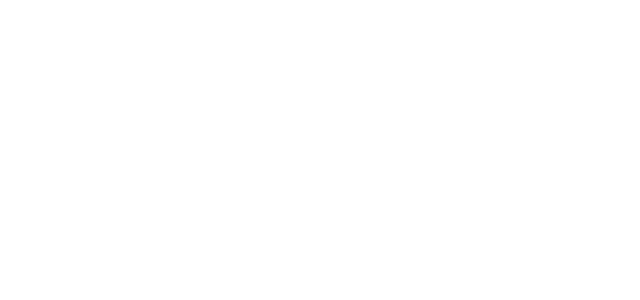
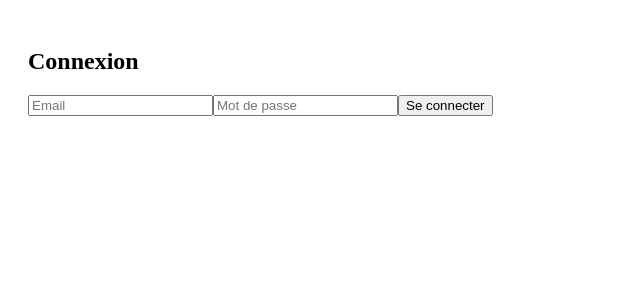
Before and after one commit to MariamaBalde/Tache21-E-Learning-app, a React (Create React App) app: page /login in a window 1280 px wide. Before the commit this address had no page. Shown: the top 300 px of the page, without its empty margins (0-640 px from the left). Built offline with nearby package versions, Linux system fonts and the light colour scheme.

Commit message:
commit changement

```diff
--- a/package.json
+++ b/package.json
@@ -13,7 +13,7 @@
     "react-dom": "^18.3.1",
     "react-icons": "^5.3.0",
     "react-router-dom": "^6.28.0",
-    "react-scripts": "5.0.1",
+    "react-scripts": "^3.0.1",
     "web-vitals": "^2.1.4"
   },
   "scripts": {
--- a/src/App.js
+++ b/src/App.js
@@ -1,7 +1,9 @@
 import { BrowserRouter as Router, Routes, Route } from 'react-router-dom';
 import './App.css';
-import Navbar from "./Composants/ApprenantsComposants/Navbar";
-import Sidebar from "./Composants/ApprenantsComposants/Sidebar";
+import SignUp from './Composants/SignUp';
+import Login from './Composants/Login';
+import Navbar from './Composants/ApprenantsComposants/Navbar';
+import Sidebar from './Composants/ApprenantsComposants/Sidebar';
 import Dashboard from './Composants/ApprenantsComposants/Dashboard';
 import CoursApp from './Composants/ApprenantsComposants/CoursApp';
 import Livraisons from './Composants/ApprenantsComposants/Livraisons';
@@ -11,16 +13,18 @@
   return (
     <Router>
       <div className="App">
-        {/* <Navbar/> */}
+        {/* <Navbar /> */}
         <div className="main-content">
-          {/* <Sidebar/> */}
+          {/* <Sidebar /> */}
           <div className="page-content">
             <Routes>
-              <Route path='/' element={<Dashboard />} />
-              <Route path='/dashboard' element={<Dashboard />} />
-              <Route path='/coursapp' element={<CoursApp />} />
-              <Route path='/livraisons' element={<Livraisons />} />
-              <Route path='/taches' element={<Taches />} />
+              <Route path="/signup" element={<SignUp />} />
+              <Route path="/login" element={<Login />} />
+              <Route path="/" element={<Dashboard />} />
+              <Route path="/dashboard" element={<Dashboard />} />
+              <Route path="/coursapp" element={<CoursApp />} />
+              <Route path="/livraisons" element={<Livraisons />} />
+              <Route path="/taches" element={<Taches />} />
             </Routes>
           </div>
         </div>
@@ -28,4 +32,5 @@
     </Router>
   );
 }
+
 export default App;
--- /dev/null
+++ b/src/Composants/Login.js
@@ -0,0 +1,45 @@
+// src/components/Login.js
+import React, { useState } from 'react';
+import { auth } from '../Config/firebaseConfig';
+
+const Login = () => {
+  const [email, setEmail] = useState('');
+  const [password, setPassword] = useState('');
+  const [error, setError] = useState(null);
+
+  const handleLogin = async (e) => {
+    e.preventDefault();
+    try {
+      await auth.signInWithEmailAndPassword(email, password);
+      alert('Connexion réussie !');
+    } catch (error) {
+      setError(error.message);
+    }
+  };
+
+  return (
+    <div>
+      <h2>Connexion</h2>
+      <form onSubmit={handleLogin}>
+        <input
+          type="email"
+          placeholder="Email"
+          value={email}
+          onChange={(e) => setEmail(e.target.value)}
+          required
+        />
+        <input
+          type="password"
+          placeholder="Mot de passe"
+          value={password}
+          onChange={(e) => setPassword(e.target.value)}
+          required
+        />
+        <button type="submit">Se connecter</button>
+      </form>
+      {error && <p>{error}</p>}
+    </div>
+  );
+};
+
+export default Login;
--- /dev/null
+++ b/src/Composants/SignUp.js
@@ -0,0 +1,44 @@
+// src/components/SignUp.js
+import React, { useState } from 'react';
+import { auth } from '../Config/firebaseConfig';
+const SignUp = () => {
+  const [email, setEmail] = useState('');
+  const [password, setPassword] = useState('');
+  const [error, setError] = useState(null);
+
+  const handleSignUp = async (e) => {
+    e.preventDefault();
+    try {
+      await auth.createUserWithEmailAndPassword(email, password);
+      alert('Inscription réussie !');
+    } catch (error) {
+      setError(error.message);
+    }
+  };
+
+  return (
+    <div>
+      <h2>Inscription</h2>
+      <form onSubmit={handleSignUp}>
+        <input
+          type="email"
+          placeholder="Email"
+          value={email}
+          onChange={(e) => setEmail(e.target.value)}
+          required
+        />
+        <input
+          type="password"
+          placeholder="Mot de passe"
+          value={password}
+          onChange={(e) => setPassword(e.target.value)}
+          required
+        />
+        <button type="submit">S'inscrire</button>
+      </form>
+      {error && <p>{error}</p>}
+    </div>
+  );
+};
+
+export default SignUp;
```
Also changed, not shown: src/Config/firebaseConfig.js (+11 -12 lines), 1 other file (tests, documents, lock files or other folders).
